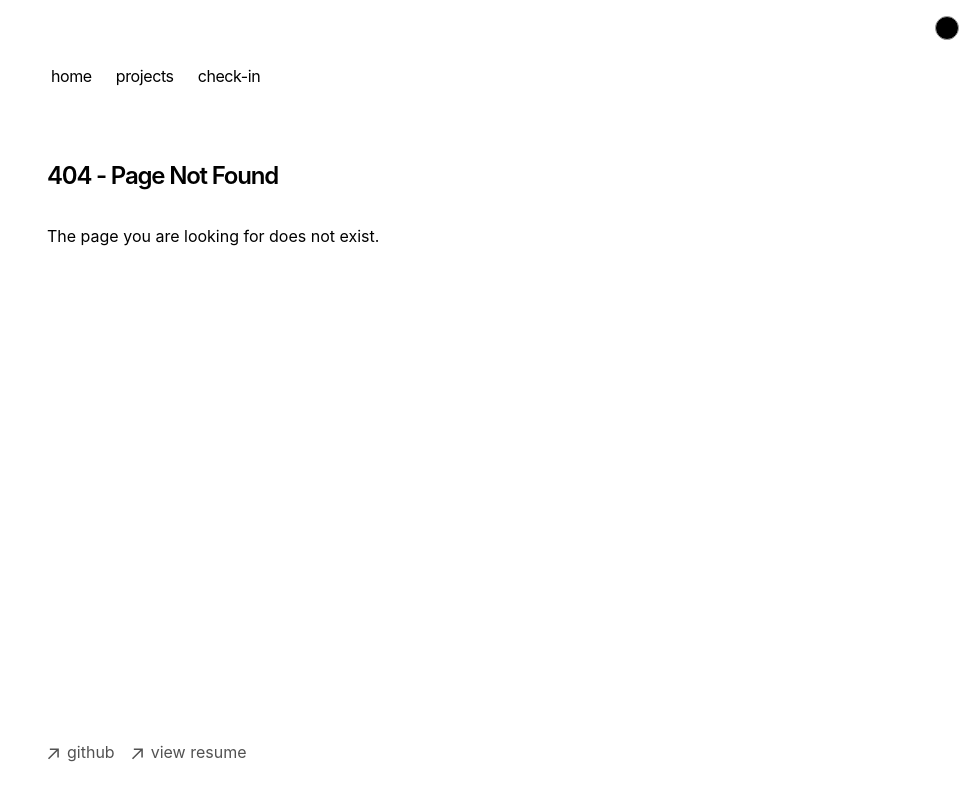
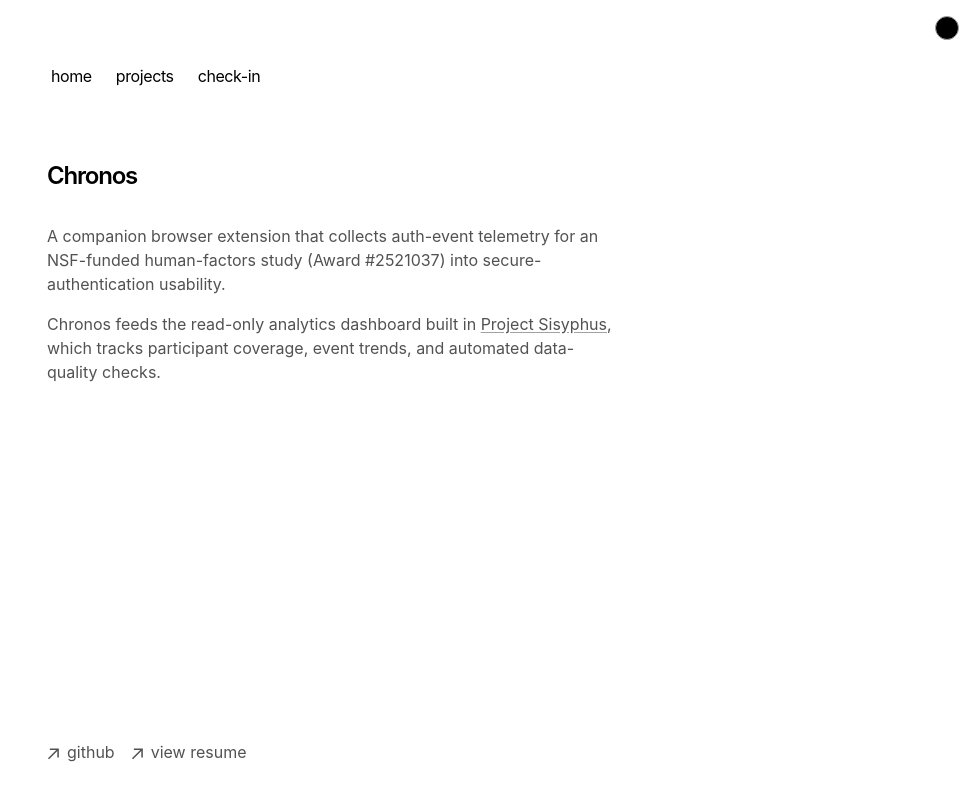
Before and after one commit to I-Asous/portfolio, a Next.js app: page /projects/chronos in a window 1280 px wide. Before the commit this address had no page. Shown: the top 800 px of the page, without its empty margins (305-1280 px from the left). Built offline with nearby package versions, Linux system fonts and the light colour scheme.

Commit message:
update project page

```diff
--- a/app/components/projects.tsx
+++ b/app/components/projects.tsx
@@ -1,4 +1,7 @@
+import Link from 'next/link'
+
 type Project = {
+  slug: string
   dateRange: string
   name: string
   tagline: string
@@ -9,10 +12,11 @@ type Project = {
 
 const projects: Project[] = [
   {
-    dateRange: 'May – Aug 2026',
-    name: 'Chronos Dashboard',
+    slug: 'sisyphus',
+    dateRange: 'May – Present',
+    name: 'Project Sisyphus',
     tagline:
-      'Analytics dashboard for an NSF-funded study on how people actually authenticate.',
+      'Analytics for an NSF-funded study on how people actually authenticate.',
     tech: [
       'Vue 3',
       'TypeScript',
@@ -33,6 +37,25 @@ const projects: Project[] = [
   },
 ]
 
+function renderDescriptionLine(line: string) {
+  const parts = line.split('Chronos')
+  if (parts.length === 1) return line
+
+  return parts.map((part, index) => (
+    <span key={index}>
+      {part}
+      {index < parts.length - 1 && (
+        <Link
+          href="/projects/chronos"
+          className="pointer-events-auto underline decoration-neutral-400 dark:decoration-neutral-600 underline-offset-2 hover:text-neutral-900 dark:hover:text-neutral-200"
+        >
+          Chronos
+        </Link>
+      )}
+    </span>
+  ))
+}
+
 export function Projects() {
   return (
     <div>
@@ -45,17 +68,19 @@ export function Projects() {
             {entry.dateRange}
           </p>
           <div className="flex flex-col">
-            <div
-              tabIndex={0}
-              className="group relative inline-block w-fit text-neutral-900 dark:text-neutral-100 tracking-tight cursor-help underline decoration-dotted decoration-neutral-400 dark:decoration-neutral-600 underline-offset-4 outline-none"
-            >
-              {entry.name}
-              <span className="pointer-events-none absolute left-0 top-full z-20 mt-3 w-[32rem] max-w-[90vw] origin-top-left scale-95 rounded-lg border border-neutral-200 dark:border-neutral-800 bg-white dark:bg-neutral-900 p-5 opacity-0 shadow-xl transition-[opacity,transform] duration-150 group-hover:opacity-100 group-hover:scale-100 group-focus:opacity-100 group-focus:scale-100">
+            <div className="group relative inline-block w-fit text-neutral-900 dark:text-neutral-100 tracking-tight">
+              <Link
+                href={`/projects/${entry.slug}`}
+                className="underline decoration-dotted decoration-neutral-400 dark:decoration-neutral-600 underline-offset-4 outline-none hover:text-neutral-600 dark:hover:text-neutral-300"
+              >
+                {entry.name}
+              </Link>
+              <span className="pointer-events-none absolute left-0 top-full z-20 mt-3 w-[32rem] max-w-[90vw] origin-top-left scale-95 rounded-lg border border-neutral-200 dark:border-neutral-800 bg-white dark:bg-neutral-900 p-5 opacity-0 shadow-xl transition-[opacity,transform] duration-150 group-hover:opacity-100 group-hover:scale-100 group-focus-within:opacity-100 group-focus-within:scale-100">
                 <span className="absolute -top-1.5 left-4 h-3 w-3 rotate-45 border-l border-t border-neutral-200 dark:border-neutral-800 bg-white dark:bg-neutral-900" />
                 {entry.description && entry.description.length > 0 && (
                   <ul className="list-disc list-outside space-y-2 pl-4 text-base font-normal leading-relaxed text-neutral-700 dark:text-neutral-300">
                     {entry.description.map((line, lineIndex) => (
-                      <li key={lineIndex}>{line}</li>
+                      <li key={lineIndex}>{renderDescriptionLine(line)}</li>
                     ))}
                   </ul>
                 )}
--- /dev/null
+++ b/app/projects/chronos/page.tsx
@@ -0,0 +1,27 @@
+import Link from 'next/link'
+
+export default function Page() {
+  return (
+    <section>
+      <h1 className="mb-8 text-2xl font-semibold tracking-tighter">
+        Chronos
+      </h1>
+      <p className="mb-4 text-neutral-600 dark:text-neutral-400">
+        A companion browser extension that collects auth-event telemetry for
+        an NSF-funded human-factors study (Award #2521037) into
+        secure-authentication usability.
+      </p>
+      <p className="mb-4 text-neutral-600 dark:text-neutral-400">
+        Chronos feeds the read-only analytics dashboard built in{' '}
+        <Link
+          href="/projects"
+          className="underline decoration-neutral-400 dark:decoration-neutral-600 underline-offset-2 hover:text-neutral-900 dark:hover:text-neutral-200"
+        >
+          Project Sisyphus
+        </Link>
+        , which tracks participant coverage, event trends, and automated
+        data-quality checks.
+      </p>
+    </section>
+  )
+}
--- /dev/null
+++ b/app/projects/sisyphus/page.tsx
@@ -0,0 +1,10 @@
+export default function NotFound() {
+  return (
+    <section>
+      <h1 className="mb-8 text-2xl font-semibold tracking-tighter">
+        Under Construction
+      </h1>
+      <p className="mb-4">The page you are looking for does not exist. yet.</p>
+    </section>
+  )
+}
```
